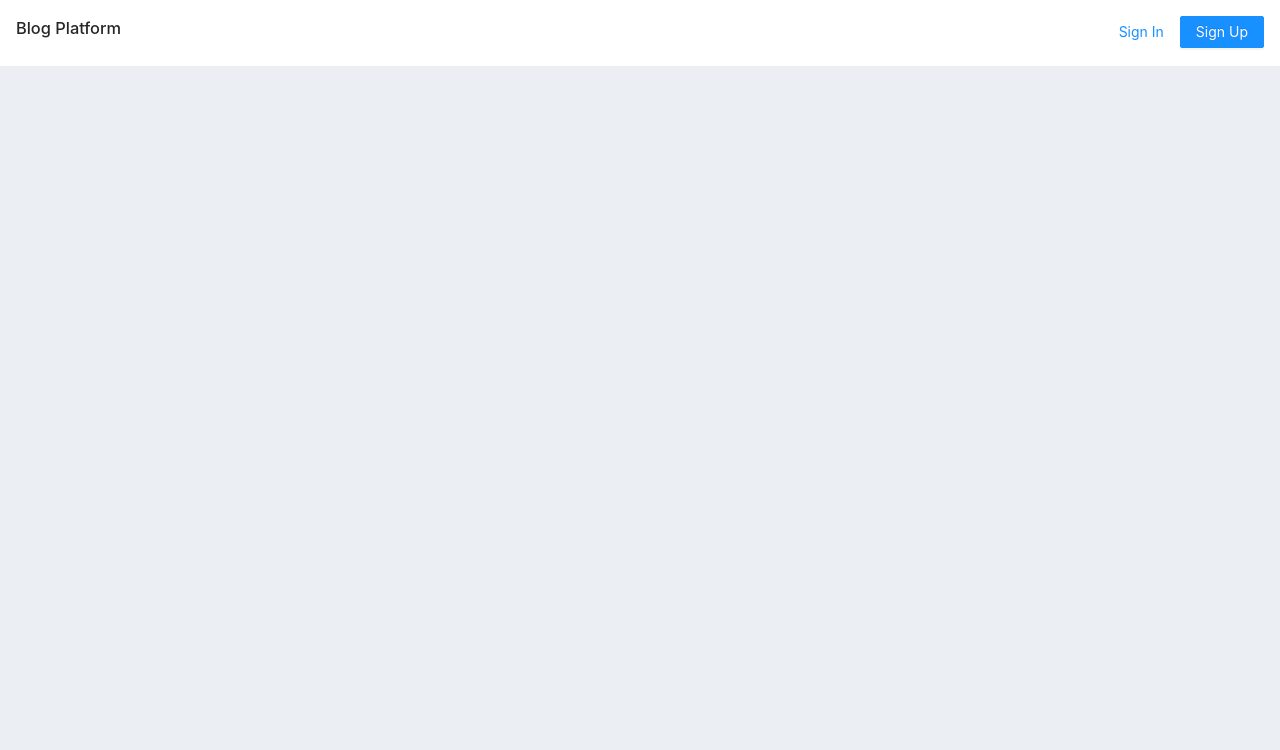
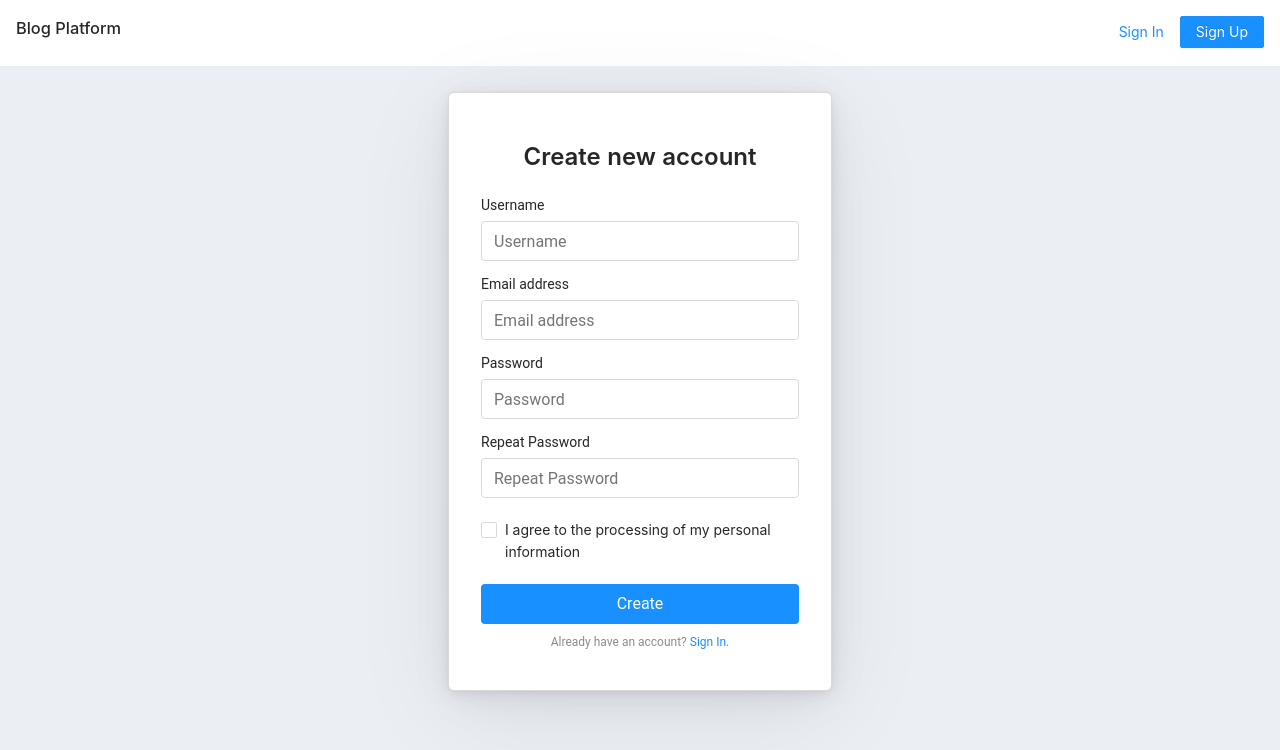
Before and after one commit to nishmann/blog-platform, a React (Create React App) app: page /sign-up in a window 1280 px wide. Shown: the top 750 px of the page. Built offline with nearby package versions, Linux system fonts and the light colour scheme.

Commit message:
layout SignUp

```diff
--- a/src/App.tsx
+++ b/src/App.tsx
@@ -6,6 +6,7 @@ import 'antd/dist/antd.css';
 import ArticleList from './components/ArticleList';
 import ArticleDetailPage from './components/ArticleDetailPage';
 import Header from './components/Header';
+import SignUp from './components/SignUp';
 
 function App() {
   return (
@@ -14,6 +15,7 @@ function App() {
         <Header />
         <div className={style.app__content}>
           <Routes>
+            <Route path="/sign-up" element={<SignUp />} />
             <Route path="/articles" element={<ArticleList />} />
             <Route path="/articles/:id" element={<ArticleDetailPage />} />
           </Routes>
--- a/src/components/Header/Header.tsx
+++ b/src/components/Header/Header.tsx
@@ -12,8 +12,12 @@ const Header: React.FC = () => {
           <h3>Blog Platform</h3>
         </Link>
         <div>
-          <Button type="link">Sign In</Button>
-          <Button type="primary">Sign Up</Button>
+          <Link to="sign-in">
+            <Button type="link">Sign In</Button>
+          </Link>
+          <Link to="/sign-up">
+            <Button type="primary">Sign Up</Button>
+          </Link>
         </div>
       </div>
     </div>
--- /dev/null
+++ b/src/components/SignUp/SignUp.module.scss
@@ -0,0 +1,87 @@
+.register {
+  margin-top: 26px;
+  padding: 48px 32px;
+  width: 384px;
+  height: 599px;
+  background: #FFFFFF;
+  border: 1px solid #D9D9D9;
+  box-shadow: 0 22px 106px rgba(0, 0, 0, 0.07), 0 9.19107px 44.2843px rgba(0, 0, 0, 0.0503198), 0 4.91399px 23.6765px rgba(0, 0, 0, 0.0417275), 0 2.75474px 13.2728px rgba(0, 0, 0, 0.035), 0 1.46302px 7.04911px rgba(0, 0, 0, 0.0282725), 0 0.608796px 2.93329px rgba(0, 0, 0, 0.0196802);
+  border-radius: 6px;
+}
+
+.form {
+  &__label {
+    display: block;
+    margin-top: 12px;
+  }
+  &__label_title {
+    display: inline-block;
+    padding-bottom: 5px;
+    font-family: 'Roboto', sans-serif;
+    font-style: normal;
+    font-weight: 400;
+    font-size: 14px;
+    line-height: 22px;
+    color: #262626;
+  }
+  &__input {
+    padding-left: 12px;
+    display: block;
+    width: 100%;
+    height: 40px;
+    border: 1px solid #D9D9D9;
+    border-radius: 4px;
+    font-style: normal;
+    font-weight: 400;
+    font-size: 16px;
+    line-height: 24px;
+    color: rgba(0, 0, 0, 0.75);
+}
+  &__input:focus {
+    outline: none;
+  }
+  &__input::placeholder {
+    font-family: 'Roboto', sans-serif;
+    font-style: normal;
+    font-weight: 400;
+    font-size: 16px;
+    line-height: 24px;
+  }
+  &__checkbox {
+    display: flex;
+    margin: 21px 0;
+  }
+  &__checkbox_text {
+    padding-left: 8px;
+    display: inline-block;
+    cursor: pointer;
+  }
+  &__submit {
+  }
+  &__submit_input {
+    display: block;
+    width: 100%;
+    height: 40px;
+    background: #1890FF;
+    border: none;
+    border-radius: 4px;
+    font-family: 'Roboto', sans-serif;
+    color: #fff;
+    font-style: normal;
+    font-weight: 400;
+    font-size: 16px;
+    line-height: 24px;
+    cursor: pointer;
+  }
+  &__submit_span {
+    text-align: center;
+    display: block;
+    padding-top: 8px;
+    font-family: 'Roboto', sans-serif;
+    font-style: normal;
+    font-weight: 400;
+    font-size: 12px;
+    line-height: 20px;
+    color: #8C8C8C;
+  }
+}
--- /dev/null
+++ b/src/components/SignUp/SignUp.tsx
@@ -0,0 +1,47 @@
+import React from 'react';
+import { Checkbox, Typography } from 'antd';
+import { Link } from 'react-router-dom';
+
+import style from './SignUp.module.scss';
+
+const { Title } = Typography;
+
+const SignUp: React.FC = () => {
+  return (
+    <div className={style.register}>
+      <Title style={{ textAlign: 'center', marginBottom: '21px' }} level={3}>
+        Create new account
+      </Title>
+      <form className={style.form}>
+        <label className={style.form__label}>
+          <span className={style.form__label_title}>Username</span>
+          <input className={style.form__input} placeholder="Username" />
+        </label>
+        <label className={style.form__label}>
+          <span className={style.form__label_title}>Email address</span>
+          <input className={style.form__input} placeholder="Email address" />
+        </label>
+        <label className={style.form__label}>
+          <span className={style.form__label_title}>Password</span>
+          <input className={style.form__input} placeholder="Password" />
+        </label>
+        <label className={style.form__label}>
+          <span className={style.form__label_title}>Repeat Password</span>
+          <input className={style.form__input} placeholder="Repeat Password" />
+        </label>
+        <label className={style.form__checkbox}>
+          <Checkbox />
+          <span className={style.form__checkbox_text}>I agree to the processing of my personal information</span>
+        </label>
+        <label className={style.form__submit}>
+          <input className={style.form__submit_input} type="submit" value="Create" />
+          <span className={style.form__submit_span}>
+            Already have an account? <Link to="/sign-in">Sign In.</Link>
+          </span>
+        </label>
+      </form>
+    </div>
+  );
+};
+
+export default SignUp;
--- /dev/null
+++ b/src/components/SignUp/index.ts
@@ -0,0 +1,3 @@
+import SignUp from './SignUp';
+
+export default SignUp;
```
Also changed, not shown: .eslintrc.json, 1 other file (tests, documents, lock files or other folders).
